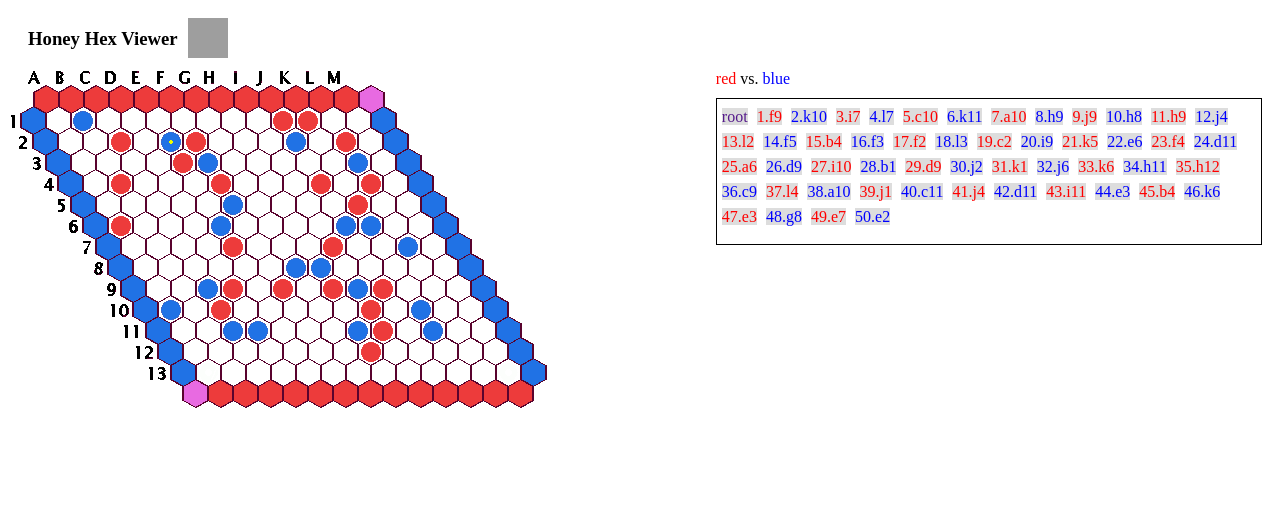
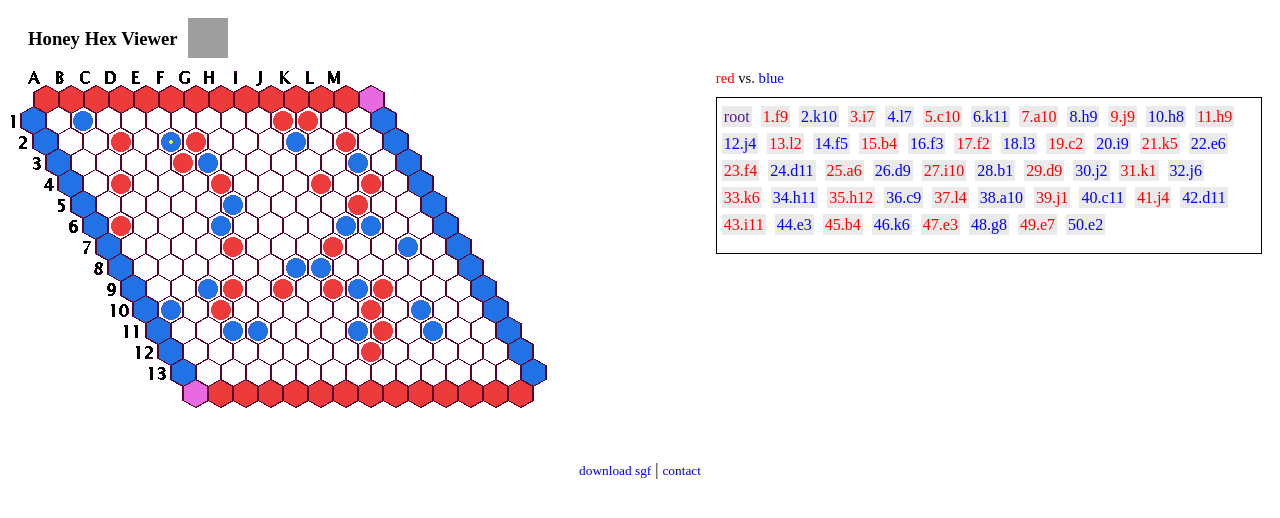
Before and after one commit to tomik/honey, a Flask app: page / in a window 1280 px wide. Shown: the top 518 px of the page. Run offline with Flask 2, Linux system fonts and the light colour scheme; some libraries are stand-ins or nearby versions; grey boxes are pictures that could not be loaded.

Commit message:
footbar and contact link

```diff
--- a/static/css/honey.css
+++ b/static/css/honey.css
@@ -33,12 +33,37 @@
   padding: 5px;
 }
 
+#help {
+  border: 1px solid;
+  margin: 10px;
+  padding:10px;
+  margin-left: 20%;
+  margin-right: 20%;
+}
+
+#help h1 {
+  font-size:16px;
+}
+
+#help h2 {
+  font-size:14px;
+}
+
+
 #footbar {
-  margin-top: 5px;
+  bottom: 0px;
+  margin-top: 30px;
+  text-align: center;
+}
+
+#footbar a {
+  text-decoration: none;
+  font-size: 10pt;
 }
 
 #game_info {
   margin-right: 10px;
+  font-size: 11pt;
 }
 
 #game_info a {
@@ -47,16 +72,17 @@
 
 .branch {
   margin-bottom: 10px;
-  line-height: 25px;
+  line-height: 27px;
 }
 
 .node_link {
   margin-right: 5px;
   text-decoration: none;
+  padding:2px;
 }
 
 .node_link.active {
-  background-color: #DDDDDD;
+  background-color: #eaeaea;
 }
 
 .node_link.first_son {
--- a/templates/honey.html
+++ b/templates/honey.html
@@ -15,34 +15,49 @@
     </script>
     <script src="/static/js/hsgf.js" type="text/javascript"></script>
     <script src="/static/js/honey.js" type="text/javascript"></script>
+
+    <!-- protect my email address -->
+    <script type="text/javascript">
+      myContact = "gmail.com";
+      myContact = "tomas.kozelek" + "@" + myContact;
+      $(document).ready(function() {
+        $("#contact").attr("href", "mailto:" + myContact);
+      });
+    </script>
+
   </head>
   <body>
     <h3 id="honey_title">
       Honey Hex Viewer
     </h3>
+
     <div id="honey_image">
       <img alt="" height="40" width="40"
         src="/static/img/honey.png"/>
     </div>
     <div style="clear: both;"> </div>
+
     <div id='board'>
       <img alt='' class='boardimage'
       galleryimg='no' id='boardimage' src='/static/img/board.gif' usemap="#empty_fields" border="0"/>
       <map id="empty_fields" name="empty_fields">
       </map>
     </div>
+
     <div id="right_panel">
       <div id='game_info'>
-        {% if lg_id %}
-          <a style="float:right;" href="http://www.littlegolem.net/jsp/game/game.jsp?gid={{lg_id}}">Little Golem</a>
-        {% endif %}
         <span class="red" id='red_player'>red</span> vs. <span class="blue" id='blue_player'>blue</span>
       </div>
       <div id="branches"> </div>
-      <div id='footbar'>
-        <!-- <a href="gid={{lg_id}}">download sgf</a> -->
-      </div>
     </div>
     <div style="clear: both;"> </div>
+
+    <div id='footbar'>
+        {% if lg_id %}
+          <a href="http://www.littlegolem.net/jsp/game/game.jsp?gid={{lg_id}}">Little Golem</a> |
+        {% endif %}
+        <a href="gid={{lg_id}}">download sgf</a> |
+        <a id="contact" href="">contact</a>
+    </div>
   </body>
 </html>
```
